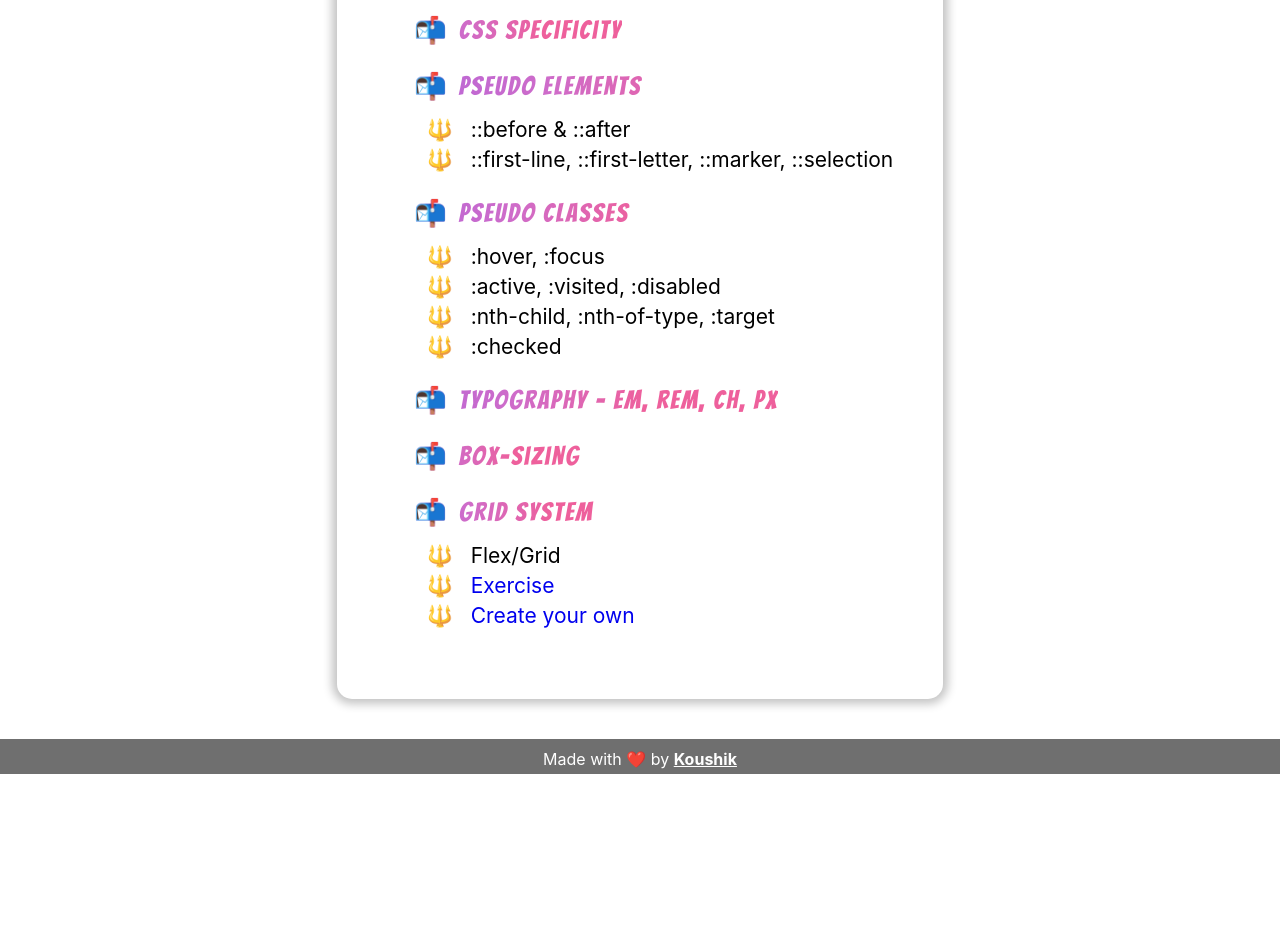
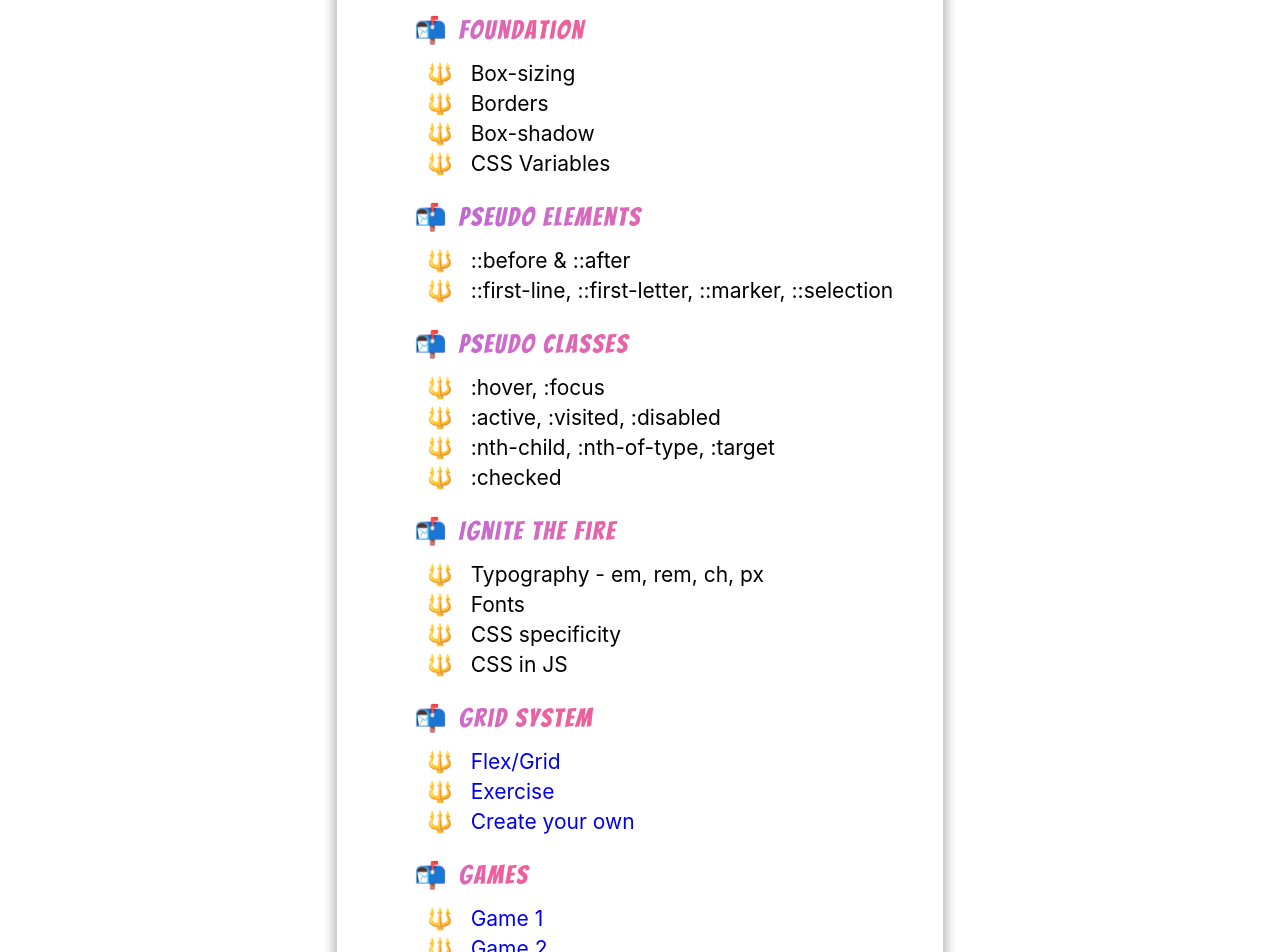
Before and after one commit to koushik-dev/frontend_dev, a React (Create React App) app: page /css in a window 1280 px wide. Shown: the part 300-1252 px from the top of the page. Before the commit the page ends 1074 px from the top, so only its background shows below. Built offline with nearby package versions, Linux system fonts and the light colour scheme.

Commit message:
feat: js content

```diff
--- a/src/App.js
+++ b/src/App.js
@@ -4,6 +4,7 @@ import Layout from "./components/Layout/Layout";
 import Home from "./views/Home";
 import HTML from "./views/HTML";
 import CSS from "./views/CSS";
+import JS from "./views/JS";
 
 function App() {
   return (
@@ -11,7 +12,7 @@ function App() {
       <Route path="/" exact component={Home} />
       <Route path="/html" exact component={HTML} />
       <Route path="/css" exact component={CSS} />
-      <Route path="/js" exact component={HTML} />
+      <Route path="/js" exact component={JS} />
       <Route path="/jsx" exact component={HTML} />
     </Layout>
   );
--- a/src/views/CSS.js
+++ b/src/views/CSS.js
@@ -4,7 +4,21 @@ import Details from "../shared/Details";
 const CSS = () => {
   const contents = [
     {
-      title: 'CSS Specificity'
+      title: 'Foundation',
+      contents: [
+        {
+          label: 'Box-sizing'
+        },
+        {
+          label: 'Borders'
+        },
+        {
+          label: 'Box-shadow'
+        },
+        {
+          label: 'CSS Variables'
+        }
+      ]
     },
     {
       title: 'Pseudo elements',
@@ -35,16 +49,28 @@ const CSS = () => {
       ]
     },
     {
-      title: "Typography - em, rem, ch, px",
-    },
-    {
-      title: "Box-sizing",
+      title: 'Ignite the fire',
+      contents: [
+        {
+          label: 'Typography - em, rem, ch, px'
+        },
+        {
+          label: 'Fonts'
+        },
+        {
+          label: 'CSS specificity'
+        },
+        {
+          label: 'CSS in JS'
+        }
+      ]
     },
     {
       title: "Grid System",
       contents: [
         {
           label: "Flex/Grid",
+          link: "https://codepen.io/koushik27/pen/oNZgmbW"
         },
         {
           label: 'Exercise',
@@ -56,6 +82,19 @@ const CSS = () => {
         },
       ],
     },
+    {
+      title: 'GAMES',
+      contents: [
+        {
+          label: 'Game 1',
+          link: 'https://codepen.io/koushik27/full/vYgaYap'
+        },
+        {
+          label: 'Game 2',
+          link: 'https://codepen.io/koushik27/full/qBRywzy'
+        }
+      ]
+    }
   ];
   return (
     <main className="html">
--- a/src/views/JS.js
+++ b/src/views/JS.js
@@ -0,0 +1,20 @@
+import React from 'react'
+import Details from '../shared/Details';
+
+const JS = () => {
+    const contents = [];
+      return (
+        <main className="html">
+          <b className="html__title">What's up for JavaScript</b>
+          <article className="html__contents">
+            {contents.map((cont) => (
+              <Details key={cont?.title} title={cont?.title}>
+                {cont?.contents}
+              </Details>
+            ))}
+          </article>
+        </main>
+      );
+}
+
+export default JS
```
